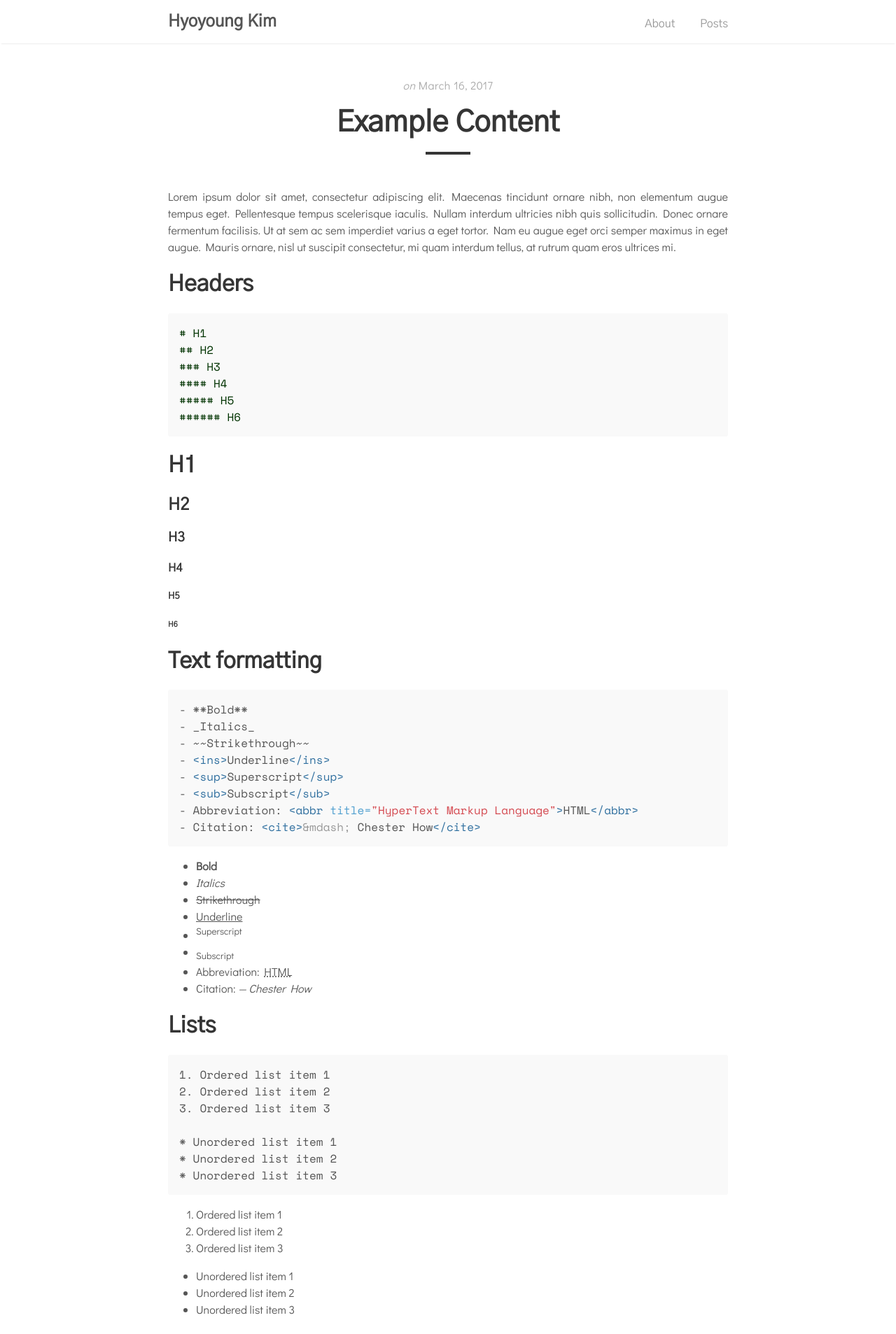
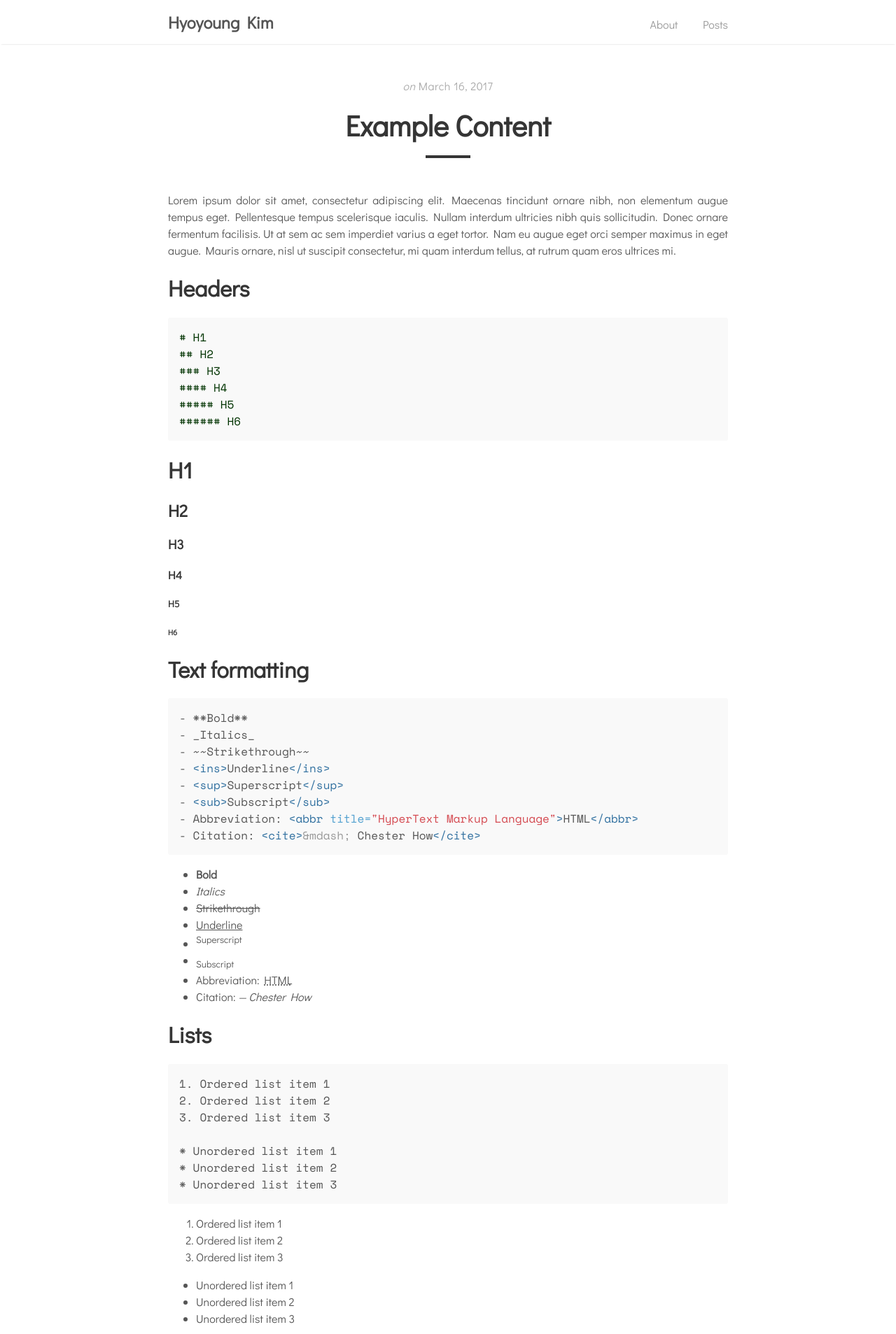
Before and after one commit to hyngkm/hyngkm.github.io, a Jekyll site: the page built from _posts/2017-03-16-example-content.md, in a window 1280 px wide. Shown: the top 1907 px of the page at 70% size. Built offline with Jekyll 4.4.1, drawn with Linux system fonts in a browser that asks for light colours.

Commit message:
Update _variables.scss

```diff
--- a/_sass/tale/_variables.scss
+++ b/_sass/tale/_variables.scss
@@ -11,9 +11,9 @@
 $code-color: #bf616a;
 
 // Fonts
-$serif-primary: 'Didact Gothic', sans-serif;
+$serif-primary: 'Didact Gothic', 'Gothic A1', sans-serif;
 $serif-secondary: 'Didact Gothic', sans-serif;
-$sans-serif: 'Gothic A1', sans-serif;
+$sans-serif: 'Didact Gothic', 'Gothic A1', sans-serif;
 $monospaced: 'Space Mono', monospace;
 
 @mixin box-sizing($type: border-box) {
```
